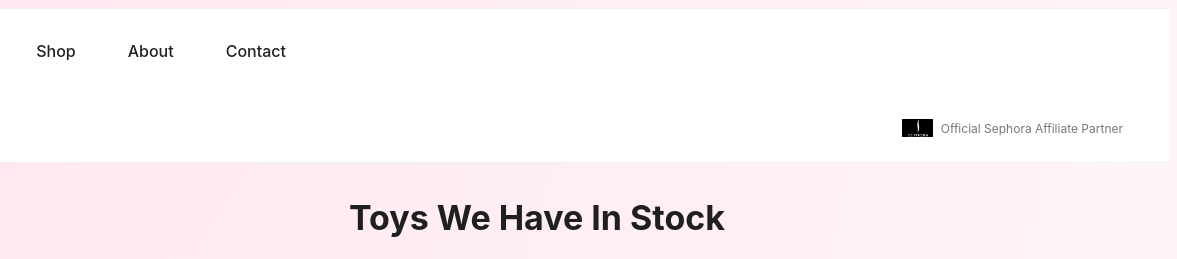
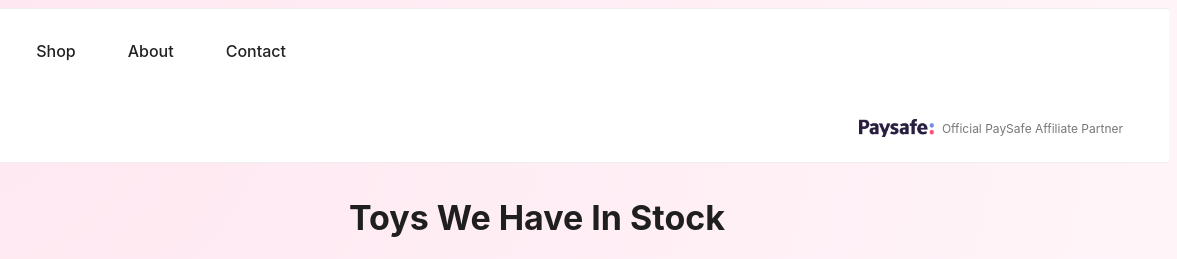
Before and after one commit to yesplease76b4707b31964b358d6de525/yesplease, a plain HTML site: page shop.html in a window 1280 px wide. Shown: the top 259 px of the page, 103-1280 px from the left. Drawn offline with Linux system fonts and the light colour scheme.

Commit message:
shop.html

```diff
--- a/shop.html
+++ b/shop.html
@@ -28,8 +28,8 @@
 
         <!-- Sephora affiliate -->
     <div class="affiliate-badge">
-      <img src="assets/sephora main.webp" alt="Sephora">
-      <span>Official Sephora Affiliate Partner</span>
+      <img src="assets/paye002_paysafe.png" alt="Sephora">
+      <span>Official PaySafe Affiliate Partner</span>
     </div>
 </header>
 
@@ -481,8 +481,8 @@
 
     <!-- Sephora Affiliate -->
     <div class="affiliate-footer">
-      <img src="assets/sephora main.webp" alt="Sephora" class="affiliate-logo">
-      <span>Official Sephora Affiliate Partner</span>
+      <img src="assets/paye002_paysafe.png" alt="Sephora" class="affiliate-logo">
+      <span>Official PaySafe Affiliate Partner</span>
     </div>
       <p class="canada">
       Canada
```
